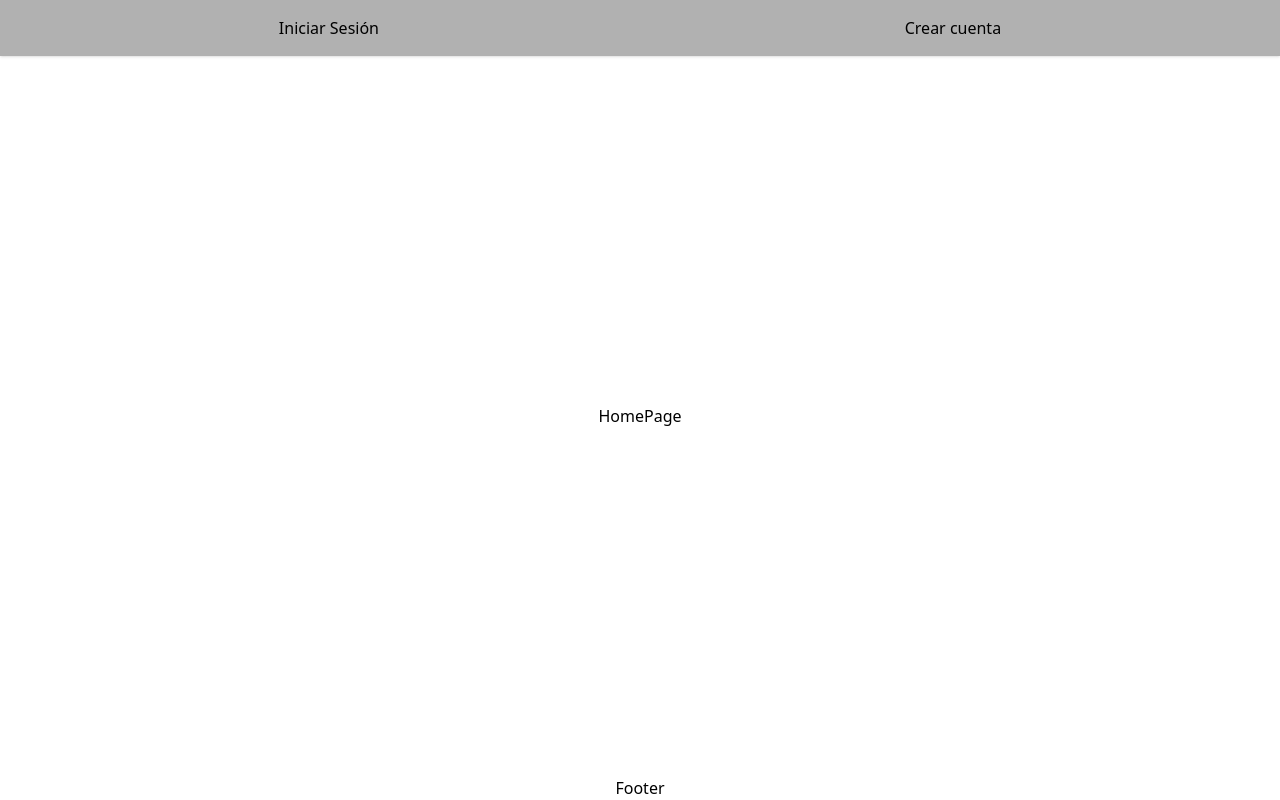
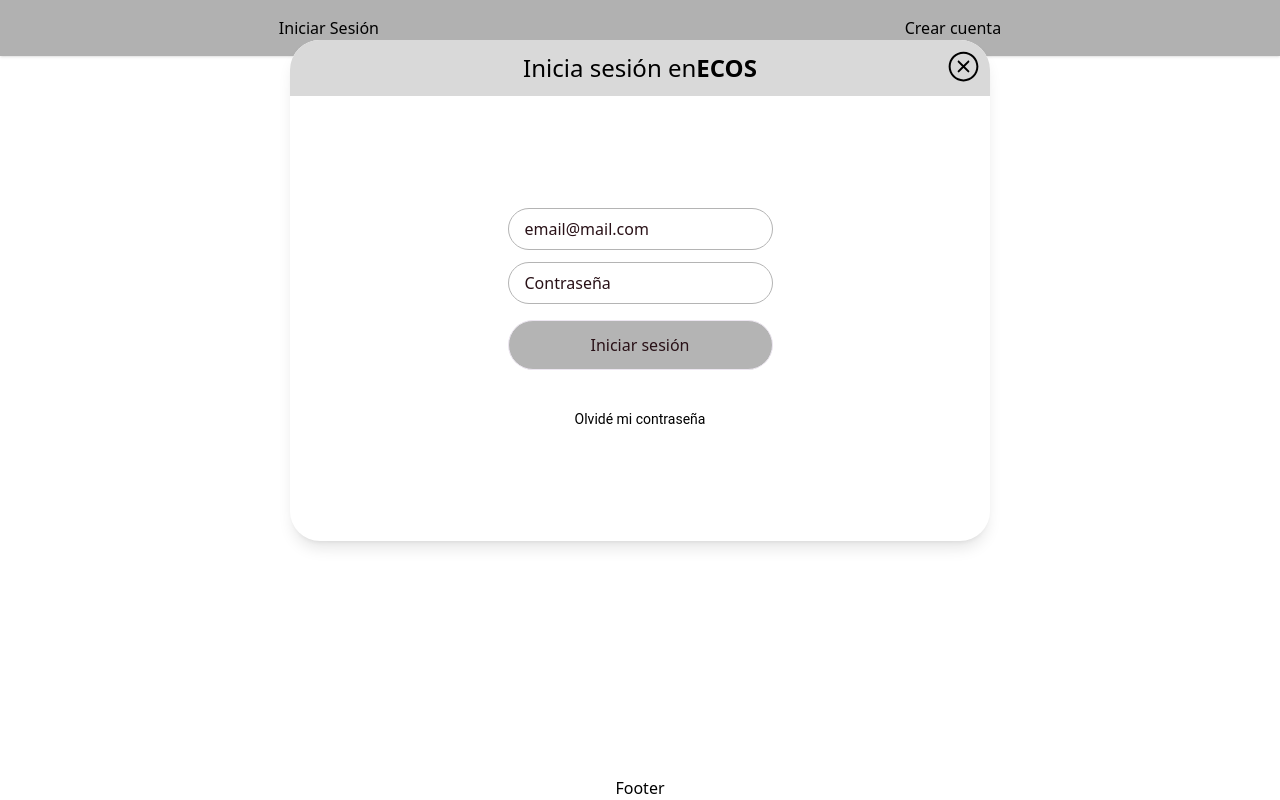
Before and after one commit to EdgarCamberos1894/Ecos, a React (Vite) app in the folder frontend/: page / in a window 1280 px wide. Both pictures are taken after a click on the button "Iniciar Sesión". Built offline with nearby package versions, Linux system fonts and the light colour scheme.

Commit message:
chore: actualización del esquema del login

```diff
--- /dev/null
+++ b/frontend/src/auth/components/LoginForm.tsx
@@ -0,0 +1,56 @@
+import React from "react";
+import { zodResolver } from "@hookform/resolvers/zod";
+import { useForm } from "react-hook-form";
+import { z } from "zod";
+import Button from "@/shared/components/Button";
+import Input from "@/shared/components/Input";
+
+const LoginSchema = z.object({
+  email: z.string().email({ message: "El email ingresado no es válido" }),
+  password: z.string().min(8, { message: "Su contraseña debe tener al menos 8 caracteres" }),
+});
+
+type LoginFormData = z.infer<typeof LoginSchema>;
+
+const LoginForm: React.FC = () => {
+  const {
+    register,
+    handleSubmit,
+    formState: { errors, isSubmitting },
+  } = useForm<LoginFormData>({
+    resolver: zodResolver(LoginSchema),
+  });
+
+  const handleFormSubmit = async (data: LoginFormData) => {
+    await new Promise((resolve) => setTimeout(resolve, 3000));
+    console.log("Datos enviados:", data);
+  };
+
+  return (
+    <div className="flex h-full flex-col items-center justify-around">
+      <form onSubmit={handleSubmit(handleFormSubmit)} className="w-full">
+        <div className="mb-9 flex flex-col gap-4">
+          <div className="flex flex-col gap-[12px]">
+            <Input type="email" {...register("email")} placeholder="email@mail.com" />
+            {errors.email && <span className="text-sm text-red-500">{errors.email.message}</span>}
+
+            <Input type="password" {...register("password")} placeholder="Contraseña" />
+            {errors.password && (
+              <span className="text-sm text-red-500">{errors.password.message}</span>
+            )}
+          </div>
+
+          <Button type="submit" disabled={isSubmitting}>
+            {isSubmitting ? "Cargando..." : "Iniciar sesión"}
+          </Button>
+        </div>
+
+        <a href="#" className="font-[roboto] text-[14px]">
+          Olvidé mi contraseña
+        </a>
+      </form>
+    </div>
+  );
+};
+
+export default LoginForm;
--- a/frontend/src/shared/components/Header.tsx
+++ b/frontend/src/shared/components/Header.tsx
@@ -1,11 +1,12 @@
 interface HeaderProps {
   onOpenPopup: () => void;
+  onOpenLogin: () => void;
 }
 
-export const Header = ({ onOpenPopup }: HeaderProps) => {
+export const Header = ({ onOpenPopup, onOpenLogin }: HeaderProps) => {
   return (
     <header className="flex w-full items-center justify-around bg-[#B1B1B1] p-4 shadow">
-      <button type="button">Iniciar Sesión</button>
+      <button type="button" onClick={onOpenLogin  }>Iniciar Sesión</button>
       <button type="button" onClick={onOpenPopup}>
         Crear cuenta
       </button>
--- a/frontend/src/shared/components/layouts/MainLayout.tsx
+++ b/frontend/src/shared/components/layouts/MainLayout.tsx
@@ -4,26 +4,37 @@ import { Header } from "../Header.tsx";
 import { Footer } from "../Footer.tsx";
 import PopUp from "@/shared/components/PopUp.tsx";
 import RoleSelector from "@/auth/components/RoleSelector.tsx";
+import LoginForm from "@/auth/components/LoginForm.tsx";
 
 export const MainLayout = () => {
   const [isPopupOpen, setIsPopupOpen] = useState(false);
+  const [popupMode, setPopupMode] = useState<"login" | "register" | null>(null);
+
+  const handleOpenLogin = () => {
+    setPopupMode("login");
+    setIsPopupOpen(true);
+  };
+
+  const handleOpenRegister = () => {
+    setPopupMode("register");
+    setIsPopupOpen(true);
+  };
+
+  const handleClosePopup = () => {
+    setIsPopupOpen(false);
+    setPopupMode(null);
+  };
 
   return (
     <div className="grid min-h-dvh grid-rows-[auto_1fr_auto]">
-      <Header
-        onOpenPopup={() => {
-          setIsPopupOpen(true);
-        }}
-      />
+      <Header onOpenLogin={handleOpenLogin} onOpenPopup={handleOpenRegister} />
       <PopUp
         isOpen={isPopupOpen}
-        onClose={() => {
-          setIsPopupOpen(false);
-        }}
-        normalText="Registrate en "
+        onClose={handleClosePopup}
+        normalText={popupMode === "login" ? "Inicia sesión en " : "Registrate en "}
         highlightedText=" ECOS"
       >
-        <RoleSelector />
+        {popupMode === "login" ? <LoginForm /> : <RoleSelector />}
       </PopUp>
       <Outlet />
       <Footer />
```
